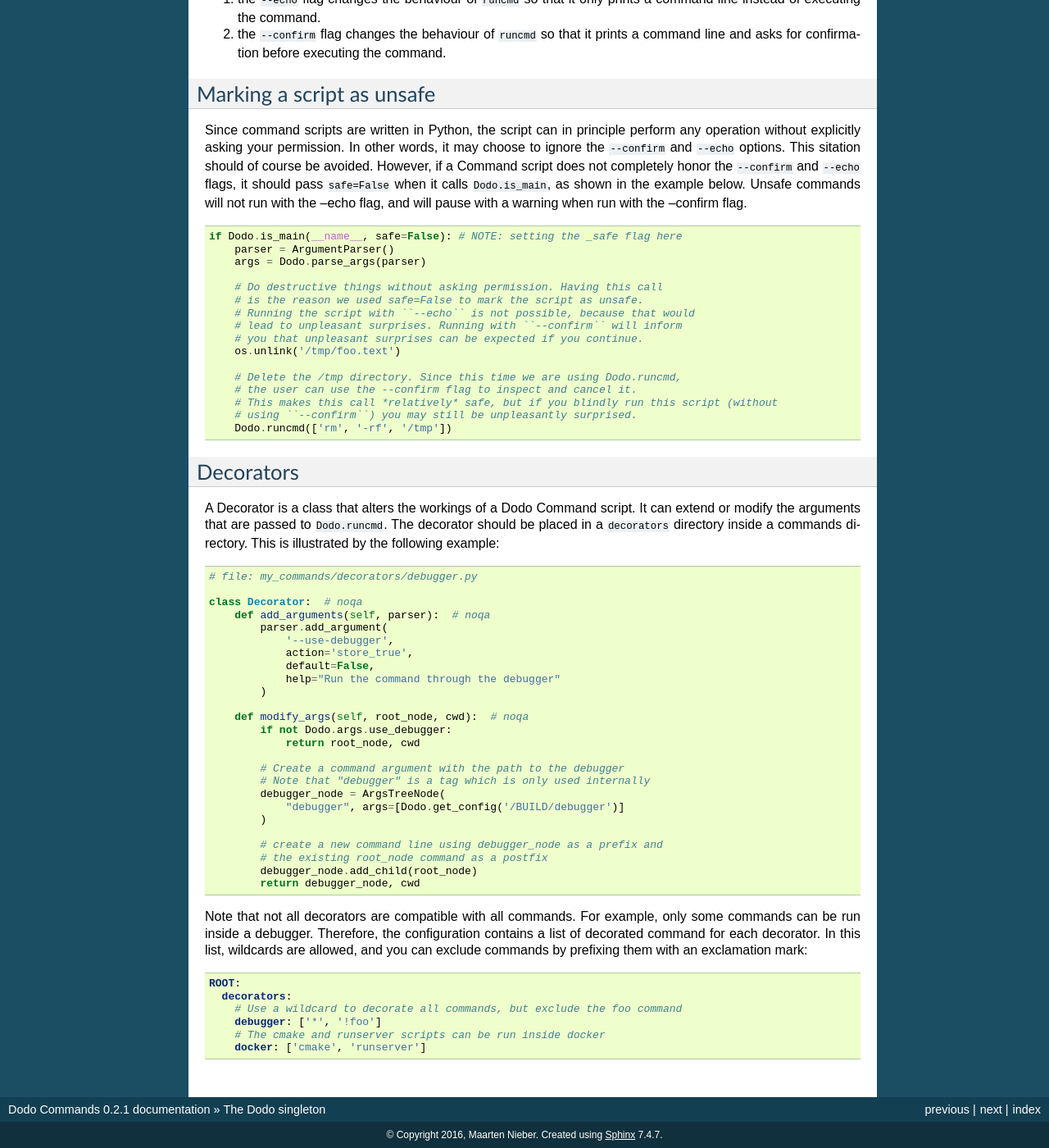
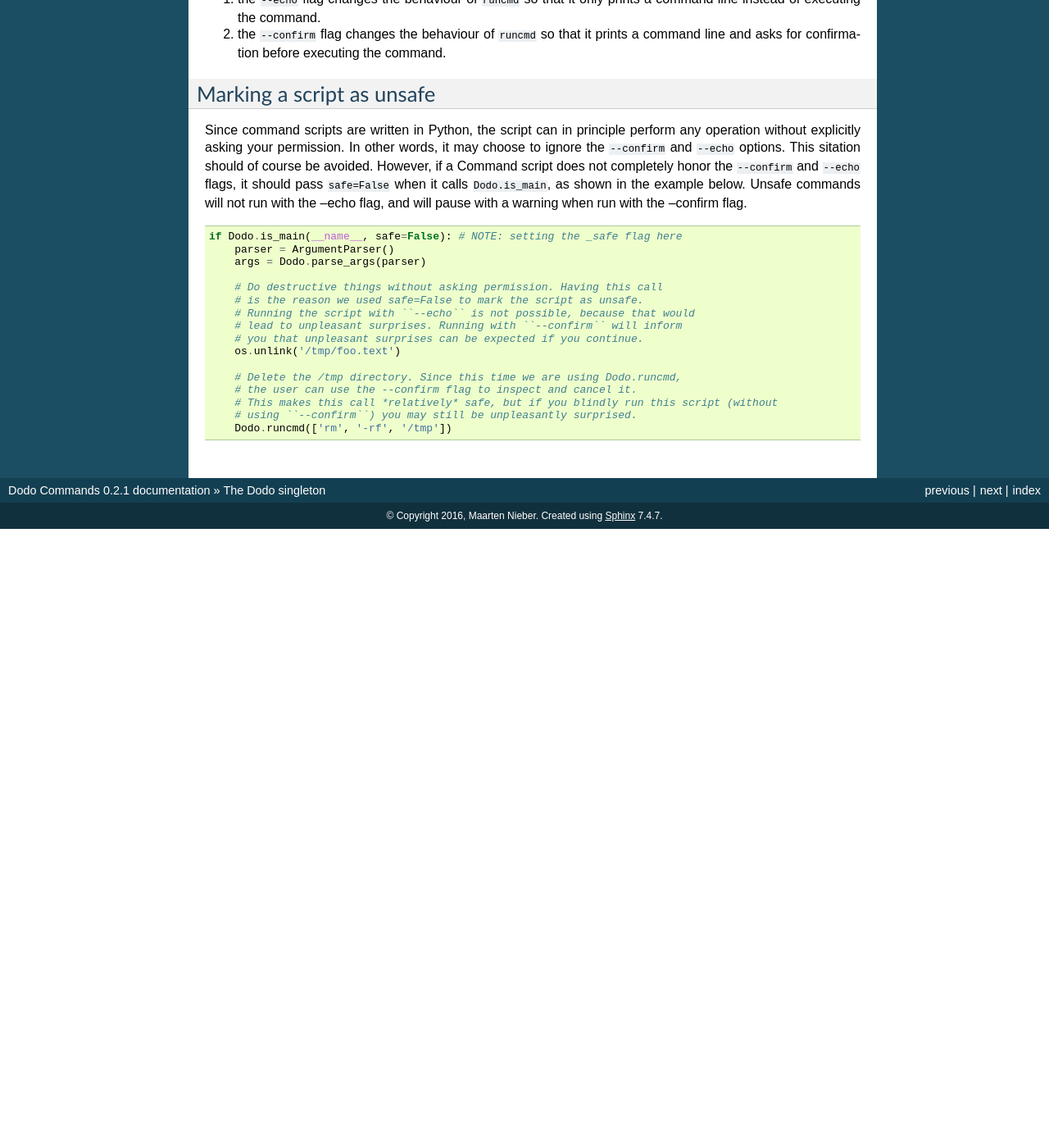
Before and after one commit to mnieber/dodo-commands, a Sphinx documentation site: the page built from doc/dodo-singleton.rst, in a window 1280 px wide and 1400 px high, scrolled down 977 px. Shown: the whole window at 82% size. Built offline with Sphinx 7.4.7, drawn with Linux system fonts in a browser that asks for light colours; after the commit the page ends 1622 px from its top, so only the background shows below that; some of the changed text lies outside the part shown.

Commit message:
Improve documentation

```diff
--- a/doc/configuration.rst
+++ b/doc/configuration.rst
@@ -60,6 +60,11 @@
 5. the following magic values are automatically added: ``${/ROOT/project_name}``, ``${/ROOT/project_dir}``, ``${/ROOT/res_dir}``. Finally the dodo_system_commands directory is automatically added to ``${/ROOT/command_path}``.
 
 
+Preserving the configuration history
+====================================
+
+Breaking your local configuration can be serious problem, because it can stop all Dodo Commands from working. Therefore, it's advisable to store your local configuration in a local git repository so that you can always restore a previous version. The ``dodo commit-config`` command makes this easy. It initializes a local git repository (if one doesn't exist already) next to your configuration files, and stages and commits all changes to the configuration.
+
 .. _global_config:
 
 The global configuration file
--- a/doc/dodo-singleton.rst
+++ b/doc/dodo-singleton.rst
@@ -82,51 +82,3 @@
         # This makes this call *relatively* safe, but if you blindly run this script (without
         # using ``--confirm``) you may still be unpleasantly surprised.
         Dodo.runcmd(['rm', '-rf', '/tmp'])
-
-
-.. _decorators:
-
-Decorators
-==========
-
-A Decorator is a class that alters the workings of a Dodo Command script. It can extend or modify the arguments that are passed to ``Dodo.runcmd``. The decorator should be placed in a ``decorators`` directory inside a commands directory. This is illustrated by the following example:
-
-.. code-block:: python
-
-    # file: my_commands/decorators/debugger.py
-
-    class Decorator:  # noqa
-        def add_arguments(self, parser):  # noqa
-            parser.add_argument(
-                '--use-debugger',
-                action='store_true',
-                default=False,
-                help="Run the command through the debugger"
-            )
-
-        def modify_args(self, root_node, cwd):  # noqa
-            if not Dodo.args.use_debugger:
-                return root_node, cwd
-
-            # Create a command argument with the path to the debugger
-            # Note that "debugger" is a tag which is only used internally
-            debugger_node = ArgsTreeNode(
-                "debugger", args=[Dodo.get_config('/BUILD/debugger')]
-            )
-
-            # create a new command line using debugger_node as a prefix and
-            # the existing root_node command as a postfix
-            debugger_node.add_child(root_node)
-            return debugger_node, cwd
-
-
-Note that not all decorators are compatible with all commands. For example, only some commands can be run inside a debugger. Therefore, the configuration contains a list of decorated command for each decorator. In this list, wildcards are allowed, and you can exclude commands by prefixing them with an exclamation mark:
-
-.. code-block:: yaml
-
-    ROOT:
-      decorators:
-        # Use a wildcard to decorate all commands, but exclude the foo command
-        debugger: ['*', '!foo']
-        # The cmake and runserver scripts can be run inside docker
-        docker: ['cmake', 'runserver']
--- a/doc/index.rst
+++ b/doc/index.rst
@@ -20,6 +20,7 @@
    configuration
    commands
    dodo-singleton
+   decorators
    sharing-projects
    diagnose
 
```
Also changed, not shown: doc/decorators.rst (added, +93 -0 lines).
